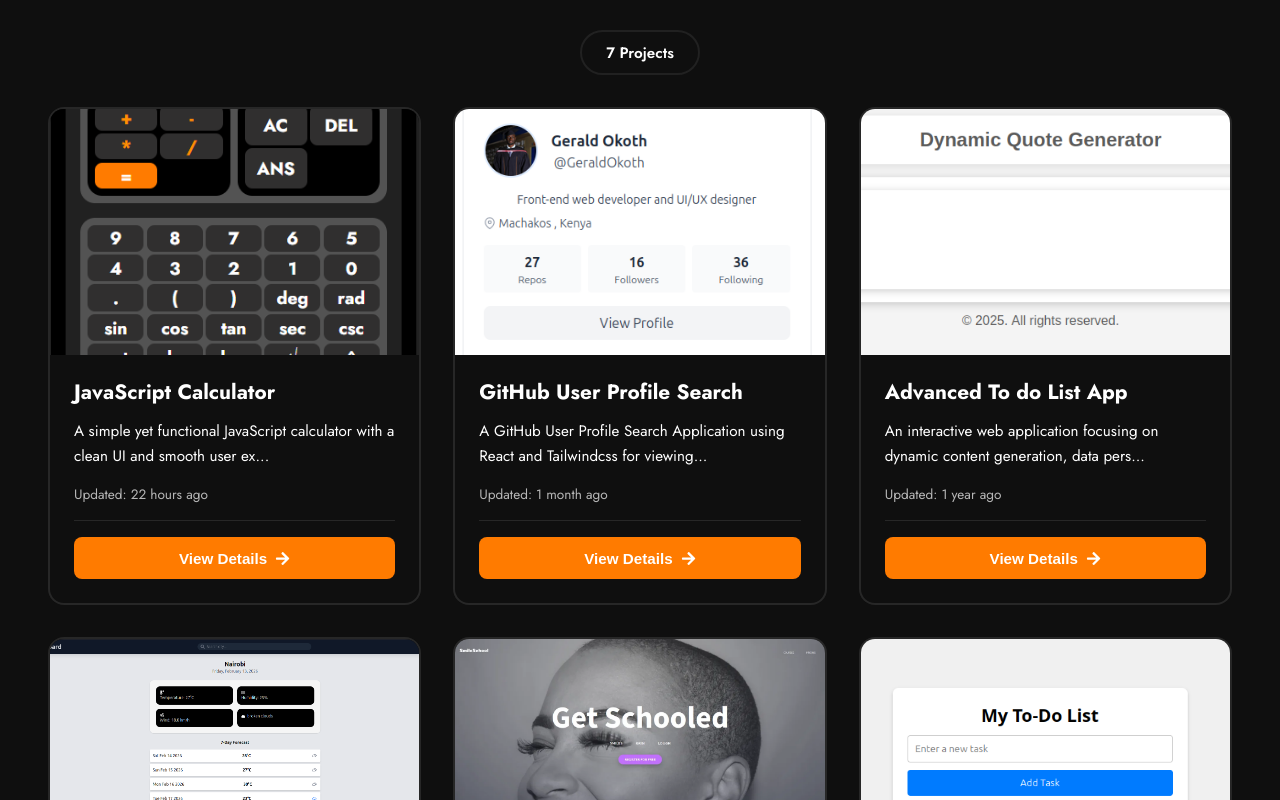
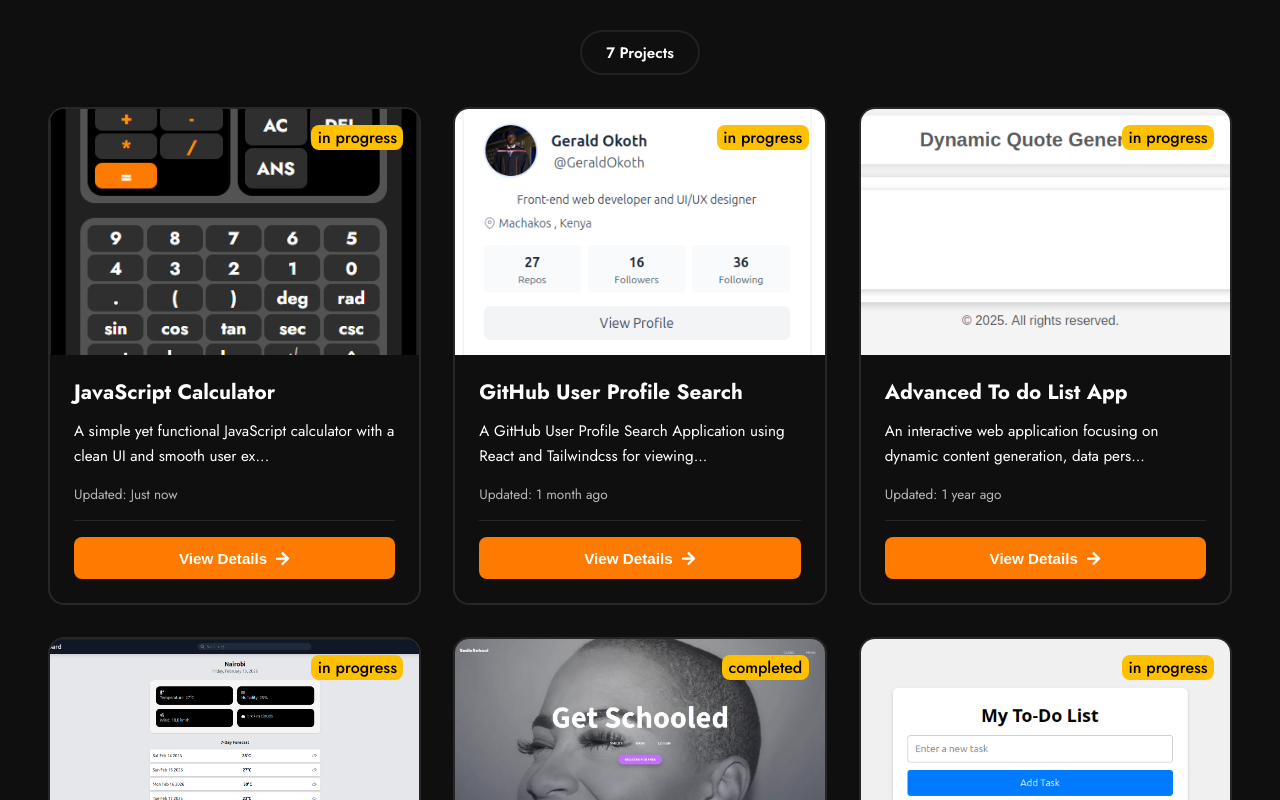
Before and after one commit to GeraldOkoth/portfolio, a React (Vite) app: page /projects in a window 1280 px wide. Shown: the part 420-1220 px from the top of the page. Built offline with nearby package versions, Linux system fonts and the light colour scheme.

Commit message:
refactor: add project completion status

```diff
--- a/public/assets/scss/_projects.scss
+++ b/public/assets/scss/_projects.scss
@@ -159,6 +159,18 @@
     &:hover {
       transform: translateY(-8px);
       border-color: var(--theme-primary);
+    }
+
+    .progress-status {
+      background-color: #FFC000;
+      position: absolute;
+      top: 1rem;
+      right: 1rem;
+      font-weight: 500;
+      color: #000;
+      padding: 0.05rem 0.4rem;
+      z-index: 1000;
+      border-radius: 0.5rem;
     }
 
     .project-thumbnail-wrapper {
--- a/src/pages/project/ProjectCard.jsx
+++ b/src/pages/project/ProjectCard.jsx
@@ -31,6 +31,7 @@ const ProjectCard = ({ project, index }) => {
     <>
       <div className="project-card" onClick={handleCardClick}>
         {/* Thumbnail Container */}
+        <span className="progress-status">{project.status}</span>
         <div className="project-thumbnail-wrapper">
           <img
             src={project.image || "https://via.placeholder.com/400x300"}
--- a/src/pages/project/Projects.jsx
+++ b/src/pages/project/Projects.jsx
@@ -9,6 +9,7 @@ const allProjects = [
     type: "frontend",
     scale: "mini",
     title: "Portfolio Website",
+    status: 'completed',
     description:
       "A modern personal portfolio built with React and Sass showcasing frontend and UI/UX skills, projects and services.",
     technologies: ["React", "Sass", "Framer Motion", "JavaScript"],
@@ -26,7 +27,7 @@ const allProjects = [
     problemSolves:
       "Provides a centralized platform for potential clients and employers to view my projects, skills, and services in an engaging and professional manner.",
     createdAt: "2024-10-22T10:00:00Z",
-    updatedAt: "2026-11-06T12:41:00Z",
+    updatedAt: "2026-11-22T01:41:00Z",
     demo: "https://geraldokoth.vercel.app",
     github: "https://github.com/GeraldOkoth/portfolio",
   },
@@ -35,6 +36,8 @@ const allProjects = [
     type: "frontend",
     scale: "mini",
     title: "Weather Dashboard",
+    status: 'in progress',
+
     description:
       "A weather dashboard application displaying current weather information and forecasts for various locations using REST API.",
     technologies: ["React", "JavaScript", "REST API", "Tailwind CSS"],
@@ -61,6 +64,7 @@ const allProjects = [
     type: "frontend",
     scale: "mini",
     title: "HTML & CSS Landing Page",
+    status: 'completed',
     description:
       "A responsive landing page demonstrating modern web design principles with semantic HTML, CSS Grid, and Flexbox.",
     technologies: ["HTML", "CSS", "Responsive Design"],
@@ -87,6 +91,7 @@ const allProjects = [
     type: "frontend",
     scale: "mini",
     title: "Simple To Do List App",
+    status: 'in progress',
     description:
       "A to-do list application with advanced DOM manipulation, localStorage persistence, and dynamic task management.",
     technologies: ["JavaScript", "HTML", "CSS", "LocalStorage"],
@@ -113,6 +118,7 @@ const allProjects = [
     type: "frontend",
     scale: "mini",
     title: "Advanced To do List App",
+    status: 'in progress',
     description:
       "An interactive web application focusing on dynamic content generation, data persistence, and JSON handling.",
     technologies: ["JavaScript", "JSON", "SessionStorage", "DOM API"],
@@ -140,6 +146,7 @@ const allProjects = [
     type: "frontend",
     scale: "mini",
     title: "GitHub User Profile Search",
+    status: 'in progress',
     description:
       "A GitHub User Profile Search Application using React and Tailwindcss for viewing detailed user information and repositories.",
     technologies: ["React", "Tailwind CSS", "GitHub API", "REST API"],
@@ -167,6 +174,7 @@ const allProjects = [
     type: "frontend",
     scale: "mini",
     title: "JavaScript Calculator",
+    status: 'in progress',
     description:
       "A simple yet functional JavaScript calculator with a clean UI and smooth user experience.",
     technologies: ["JavaScript", "HTML", "CSS"],
@@ -184,7 +192,7 @@ const allProjects = [
     problemSolves:
       "Provides users with a simple tool for performing basic calculations directly in the browser without needing external software.",
     createdAt: "2026-11-04T10:08:21Z",
-    updatedAt: "2026-11-05T15:02:37Z",
+    updatedAt: "2026-11-22T01:41:37Z",
     demo: "https://jscalculator-beta.vercel.app/",
     github: "https://github.com/GeraldOkoth/JS_calculator",
   },
@@ -193,6 +201,7 @@ const allProjects = [
     type: "uiux",
     scale: "mini",
     title: "Portfolio Website Replica UI Design",
+    status: 'completed',
     description:
       "A UI design for a portfolio website replica created in Figma, showcasing modern web layout and user experience.",
     technologies: ["Figma", "UI Design", "UX Design", "Prototyping"],
@@ -218,6 +227,7 @@ const allProjects = [
     type: "uiux",
     scale: "mini",
     title: "ALX ehub Login Page Clone",
+    status: 'completed',
     description:
       "A UI Figma design replicating ALX ehub login page with focus on visual appeal and user-friendly interface.",
     technologies: ["Figma", "UI Design", "Prototyping"],
@@ -243,6 +253,7 @@ const allProjects = [
     type: "uiux",
     scale: "mini",
     title: "Portfolio Website replica UI Design",
+    status: 'completed',
     description:
       "A modern and responsive portfolio website UI design created in Figma with focus on user experience.",
     technologies: ["Figma", "UI Design", "UX Design", "Prototyping"],
@@ -268,6 +279,7 @@ const allProjects = [
     type: "uiux",
     scale: "mini",
     title: "Weather Dashboard UI Design",
+    status: 'in progress',
     description:
       "A modern and responsive weather dashboard UI design created in Figma with focus on data visualization.",
     technologies: ["Figma", "UI Design", "UX Design", "Prototyping"],
@@ -293,6 +305,7 @@ const allProjects = [
     type: "uiux",
     scale: "mini",
     title: "ConnectPlus",
+    status: 'completed',
     description:
       "A user-centered messaging and calling platform UI concept that combines traditional phone numbers and VoIP for secure messaging, voice calls, and HD video calls.",
     technologies: ["Figma", "UI Design", "UX Design", "Prototyping"],
```
Also changed, not shown: src/css/dist/styles.css.
